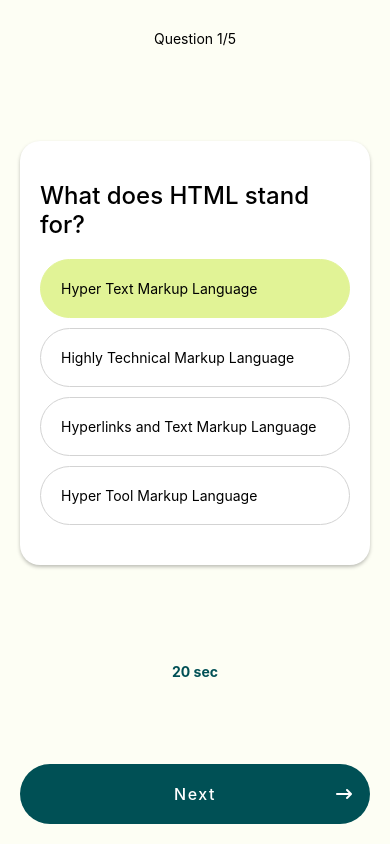
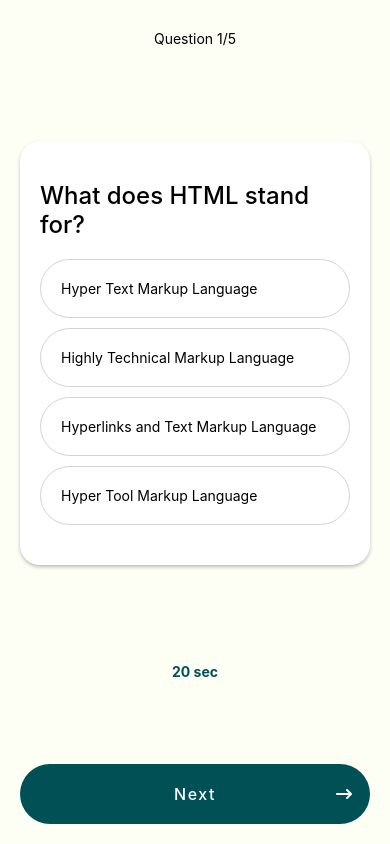
Before and after one commit to mackoctavian/Quiz, a React Native app: screen / in a window 390 px wide. Built offline with nearby package versions, Linux system fonts and the light colour scheme.

Commit message:
Added a state to next question button

```diff
--- a/src/app/QuizScreen.tsx
+++ b/src/app/QuizScreen.tsx
@@ -5,10 +5,15 @@
 import questions from "../questions";
 import Card from "../components/Card";
 import CustomButton from "../components/CustomButton";
-
-const question = questions[0];
+import { useState } from "react";
 
 export default function QuizScreen() {
+  const [questionIndex, setQuestionIndex] = useState(0);
+  const question = questions[questionIndex];
+
+  const onNext = () => {
+    setQuestionIndex((index) => index + 1);
+  };
   return (
     <SafeAreaView style={styles.page}>
       <View style={styles.container}>
@@ -33,7 +38,7 @@
           rightIcon={
             <FontAwesome6 name="arrow-right-long" size={16} color="white" />
           }
-          onPress={() => console.warn("Pressed")}
+          onPress={onNext}
         />
       </View>
     </SafeAreaView>
--- a/src/components/AnswerOption.tsx
+++ b/src/components/AnswerOption.tsx
@@ -1,19 +1,24 @@
-import { Pressable, StyleSheet, Text, View } from "react-native";
+import {
+  Pressable,
+  PressableProps,
+  StyleSheet,
+  Text,
+  View,
+} from "react-native";
 
 type AnswerOption = {
   option: string;
   isSelected?: boolean;
-  onPress: (option: string) => void;
-};
+} & PressableProps;
 
 export default function AnswerOption({
   option,
   isSelected,
-  onPress,
+  ...pressableProps
 }: AnswerOption) {
   return (
     <Pressable
-      onPress={() => onPress(option)}
+      {...pressableProps}
       style={[
         styles.constainer,
         isSelected && {
--- a/src/components/QuestionCard.tsx
+++ b/src/components/QuestionCard.tsx
@@ -2,16 +2,19 @@
 import AnswerOption from "./AnswerOption";
 import { Question } from "../types";
 import Card from "./Card";
+import { useState } from "react";
 
 type QuestionCard = {
   question: Question;
 };
 
 export const QuestionCard = ({ question }: QuestionCard) => {
-  const selectedOption = question.options[0];
+  const [selectedOption, setSelectedOption] = useState<string | undefined>();
+
   const onOptionSelected = (option: string) => {
-    console.warn("selected: ", option);
+    setSelectedOption(option);
   };
+
   return (
     <Card title={question.title}>
       <View style={{ gap: 10 }}>
@@ -20,7 +23,7 @@
             key={option}
             option={option}
             isSelected={option === selectedOption}
-            onPress={onOptionSelected}
+            onPress={() => onOptionSelected(option)}
           />
         ))}
       </View>
```
